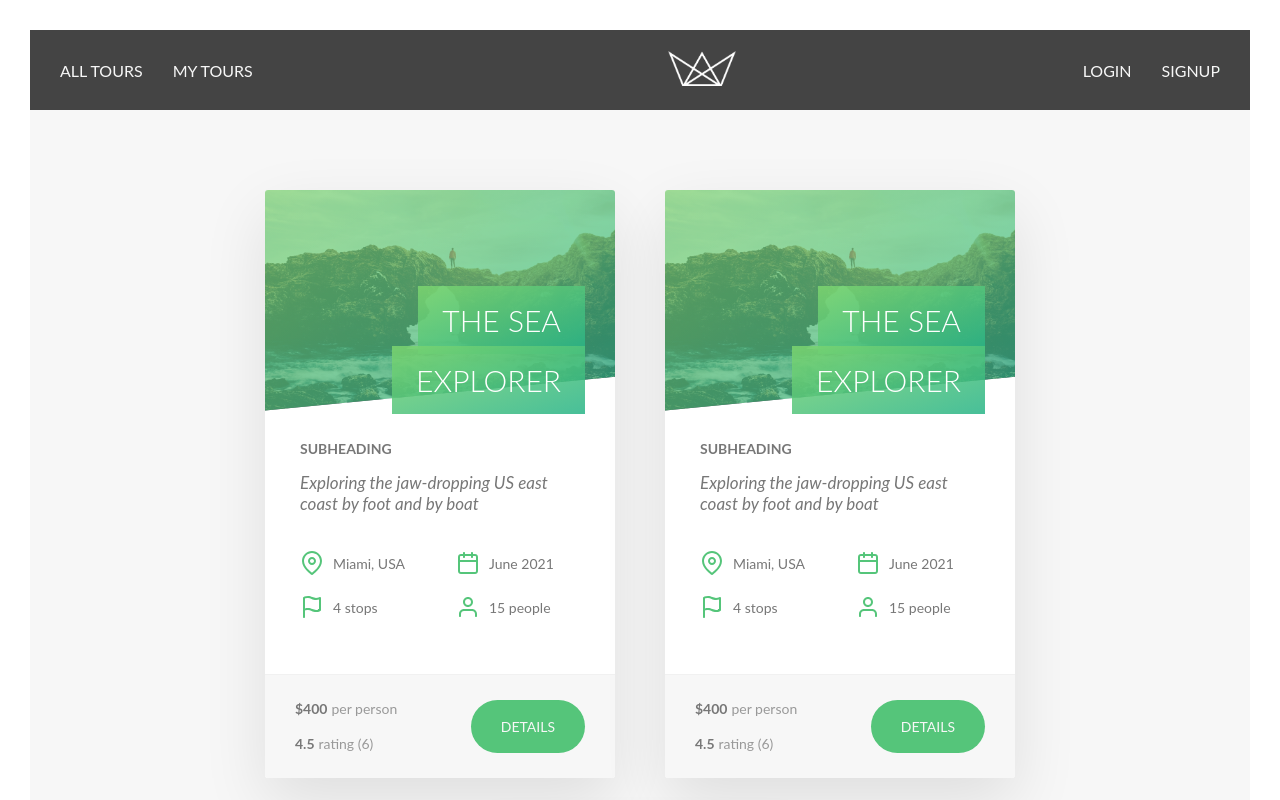
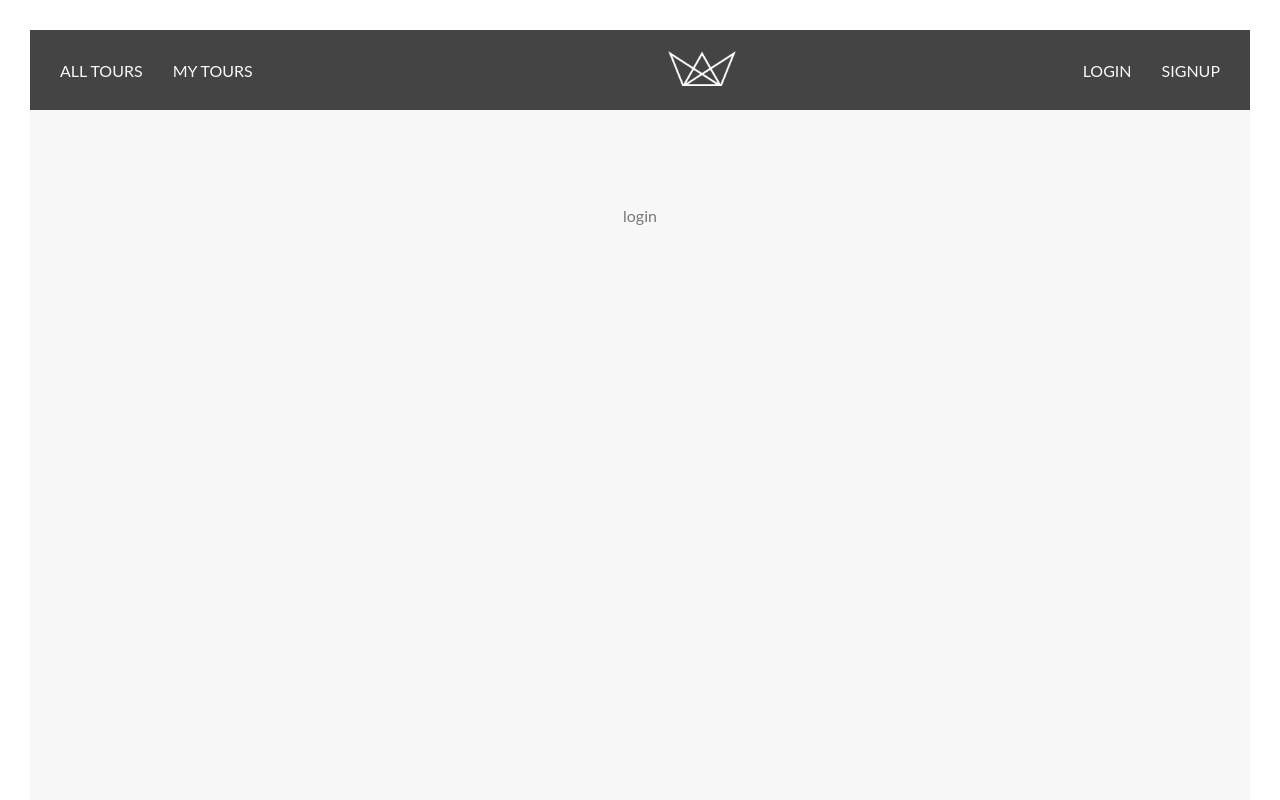
Before and after one commit to austinparvin/Natours-FE, a React (Create React App) app: page /login in a window 1280 px wide. Shown: the top 800 px of the page. Built offline with nearby package versions, Linux system fonts and the light colour scheme.

Commit message:
implement routing

```diff
--- a/package.json
+++ b/package.json
@@ -8,6 +8,7 @@
     "@testing-library/user-event": "^13.5.0",
     "react": "^18.2.0",
     "react-dom": "^18.2.0",
+    "react-router-dom": "^6.9.0",
     "react-scripts": "5.0.1",
     "sass": "^1.60.0",
     "web-vitals": "^2.1.4"
--- a/src/App.jsx
+++ b/src/App.jsx
@@ -1,13 +1,25 @@
 import Nav from "./nav/Nav";
 import AllTours from "./allTours/AllTours";
+import { createBrowserRouter, RouterProvider } from "react-router-dom";
 import "./App.scss";
+
+const router = createBrowserRouter([
+  {
+    path: "/",
+    element: <AllTours />,
+  },
+  {
+    path: "/login",
+    element: <p>login</p>,
+  },
+]);
 
 function App() {
   return (
     <div className="App">
       <Nav />
       <main className="main">
-        <AllTours />
+        <RouterProvider router={router} />
       </main>
     </div>
   );
--- a/src/nav/Nav.js
+++ b/src/nav/Nav.js
@@ -15,7 +15,7 @@ function Nav() {
           <img src={logo} className="logo" alt="Natours logo" />
         </div>
         <div className="right-nav-links">
-          <a href="/">Login</a>
+          <a href="/login">Login</a>
           <a href="/">Signup</a>
         </div>
       </div>
```
Also changed, not shown: 1 other file (tests, documents, lock files or other folders).
